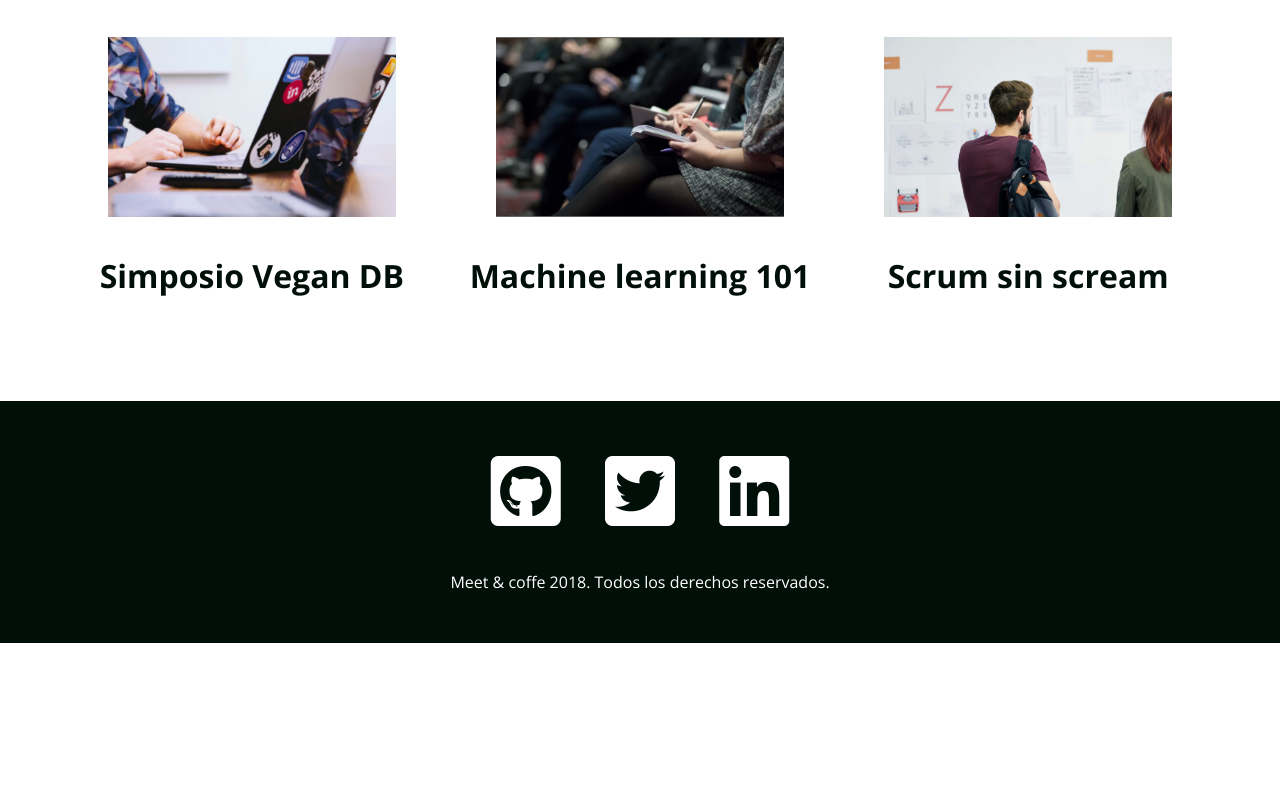
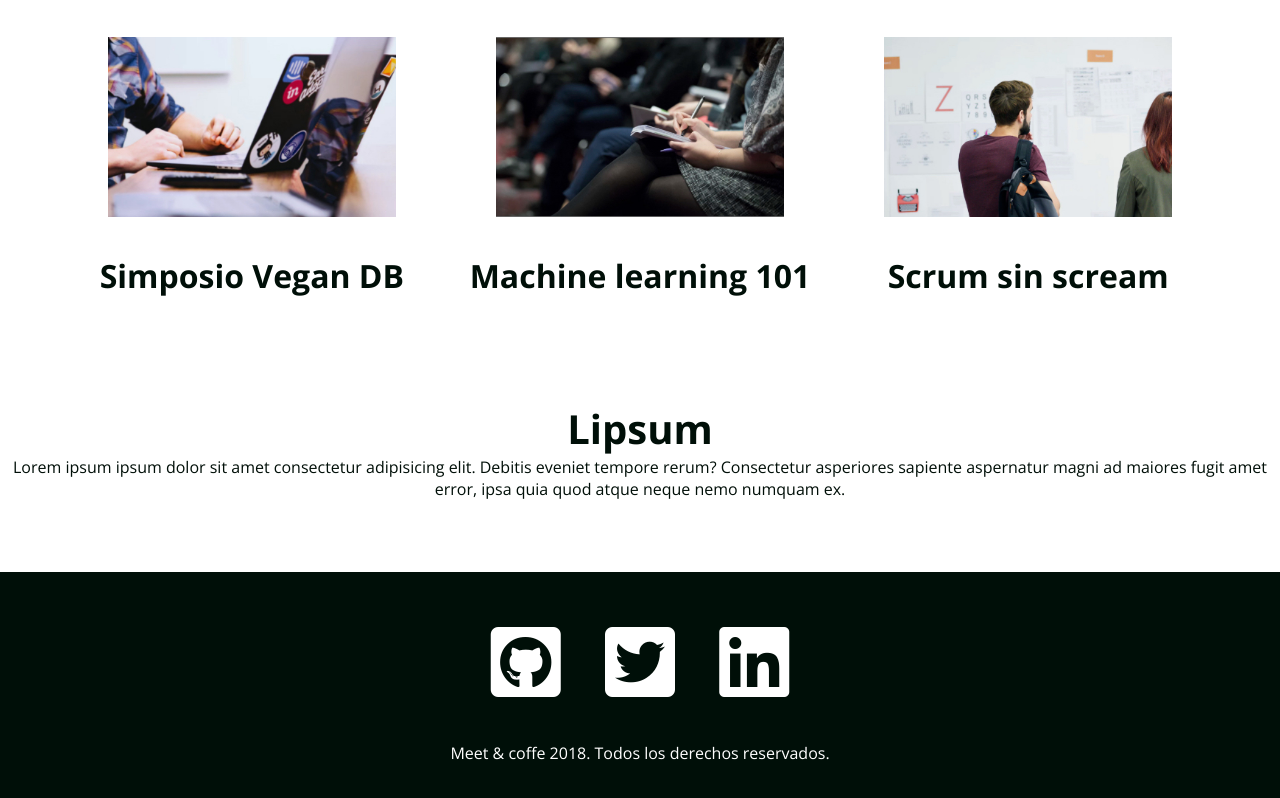
Before and after one commit to francocarrascog/meet-coffee, a plain HTML site: page index.html in a window 1280 px wide. Shown: the part 1527-2325 px from the top of the page. Before the commit the page ends 2170 px from the top, so only its background shows below. Drawn offline with nearby package versions, Linux system fonts and the light colour scheme.

Commit message:
first commit meet&coffee

```diff
--- a/index.html
+++ b/index.html
@@ -48,7 +48,7 @@
 		</div>
 	</section>
 
-  <section id="eventos">
+  	<section id="eventos">
   	<h2>Eventos anteriores</h2>
 		<article class="evento">
 			<img src="assets/img/simposio-vegan.jpg" alt="Events simposio vegan">
@@ -64,7 +64,11 @@
 	  	<img src="assets/img/scrum-sin-scream.jpg" alt="scrum-sin-scream">
 	  	<h3>Scrum sin scream</h3>
 		</article>
-  </section>
+  	</section>
+	<section>
+		<h2>Lipsum</h2>
+		<p>Lorem ipsum ipsum dolor sit amet consectetur adipisicing elit. Debitis eveniet tempore rerum? Consectetur asperiores sapiente aspernatur magni ad maiores fugit amet error, ipsa quia quod atque neque nemo numquam ex.</p>
+	</section>
 
 	<footer id="contacto" class="oscuro">
 		<a href="https://github.com"><i class="fab fa-github-square fa-5x"></i></a>
```
